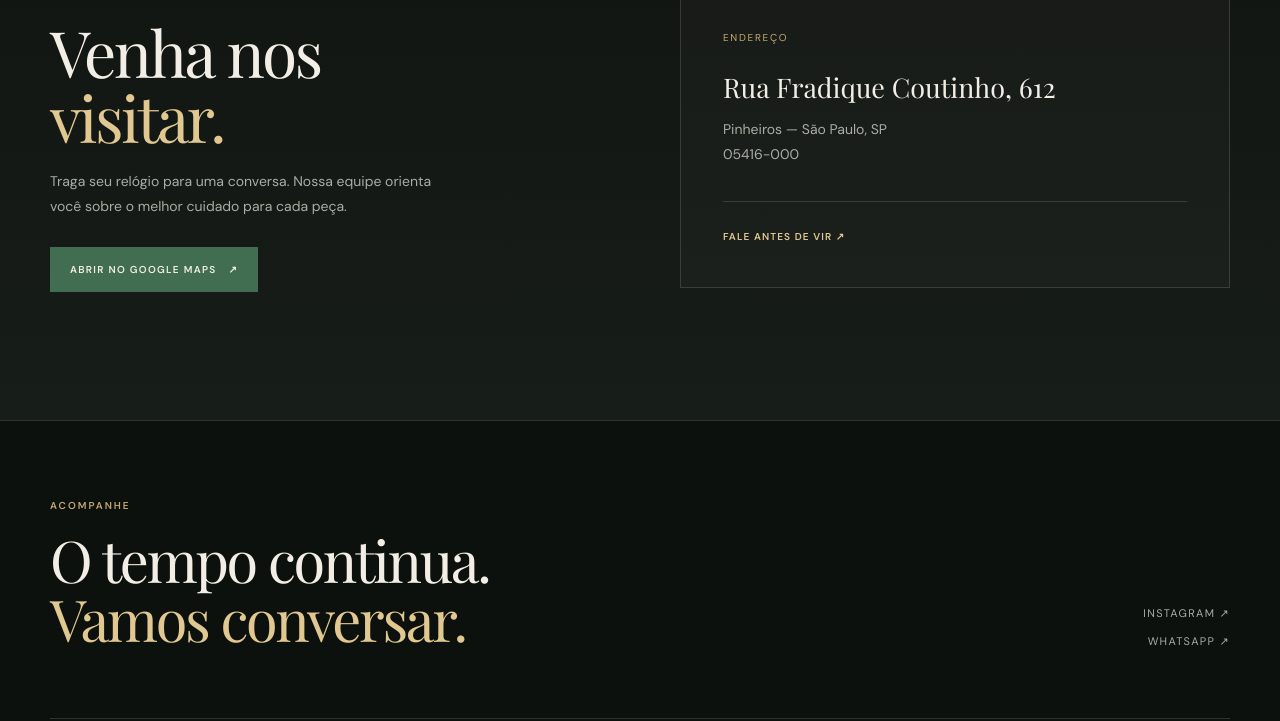
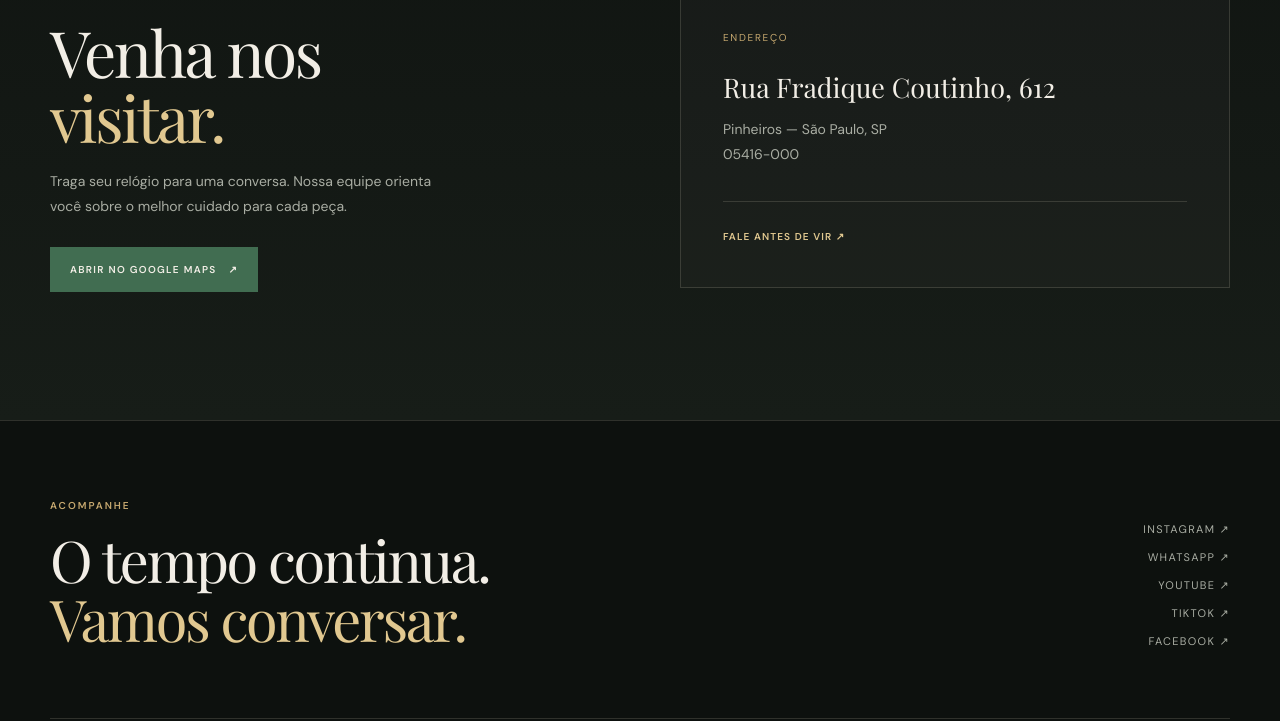
Before and after one commit to block-cloud/relojoalheria-pinheiros, a plain HTML site: page relojos-pinheiros/index.html in a window 1280 px wide. Shown: the part 2850-3571 px from the top of the page. Drawn offline with nearby package versions, Linux system fonts and the light colour scheme.

Commit message:
Direcionar redes sociais sem perfil para link-social

```diff
--- a/relojos-pinheiros/index.html
+++ b/relojos-pinheiros/index.html
@@ -114,7 +114,7 @@
 
     <footer class="site-footer">
       <div class="wrap">
-        <div class="footer-top"><div><div class="eyebrow">Acompanhe</div><h2>O tempo continua.<br /><em>Vamos conversar.</em></h2></div><div class="social-links" aria-label="Redes sociais"><a href="https://www.instagram.com/relojoariapinheiros/" target="_blank" rel="noopener noreferrer" aria-label="Instagram">Instagram <span aria-hidden="true">↗</span></a><a href="https://wa.me/5511952146521?text=Ol%C3%A1!%20Tudo%20bem%3F" target="_blank" rel="noopener noreferrer" aria-label="WhatsApp">WhatsApp <span aria-hidden="true">↗</span></a></div></div>
+        <div class="footer-top"><div><div class="eyebrow">Acompanhe</div><h2>O tempo continua.<br /><em>Vamos conversar.</em></h2></div><div class="social-links" aria-label="Redes sociais"><a href="https://www.instagram.com/relojoariapinheiros/" target="_blank" rel="noopener noreferrer" aria-label="Instagram">Instagram <span aria-hidden="true">↗</span></a><a href="https://wa.me/5511952146521?text=Ol%C3%A1!%20Tudo%20bem%3F" target="_blank" rel="noopener noreferrer" aria-label="WhatsApp">WhatsApp <span aria-hidden="true">↗</span></a><a href="link-social.html" aria-label="YouTube">YouTube <span aria-hidden="true">↗</span></a><a href="link-social.html" aria-label="TikTok">TikTok <span aria-hidden="true">↗</span></a><a href="link-social.html" aria-label="Facebook">Facebook <span aria-hidden="true">↗</span></a></div></div>
         <div class="footer-bottom"><a class="brand" href="#top" aria-label="Voltar ao topo"><img class="mark" src="assets/logotipo.jpg" alt="" /><span><strong>RELOJOARIA PINHEIROS</strong><small>PRECISÃO <i>•</i> CUIDADO <i>•</i> TEMPO</small></span></a><span>© <span class="js-current-year">2026</span> Relojoaria Pinheiros · São Paulo</span><a href="#top">Voltar ao topo ↑</a></div>
       </div>
     </footer>
```
